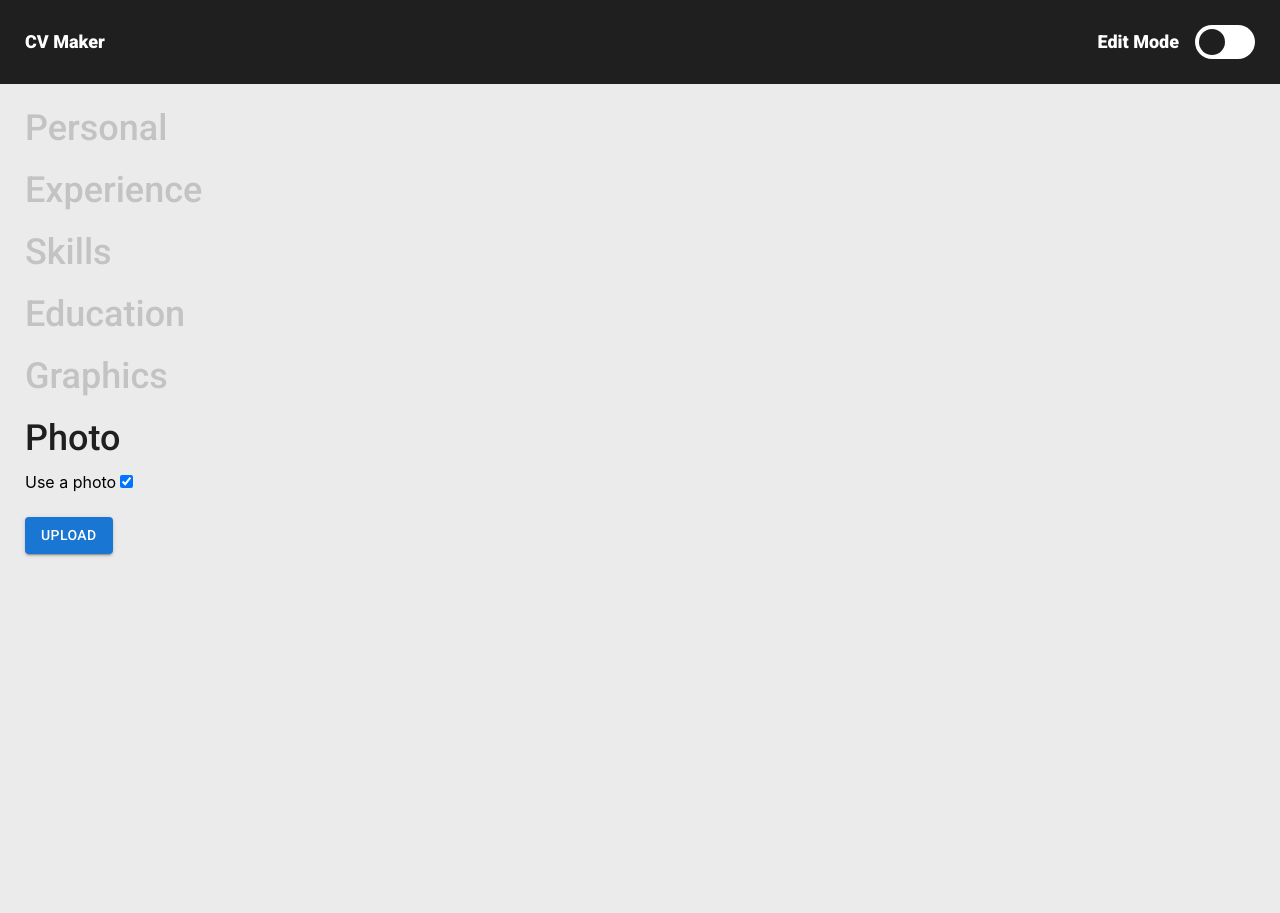
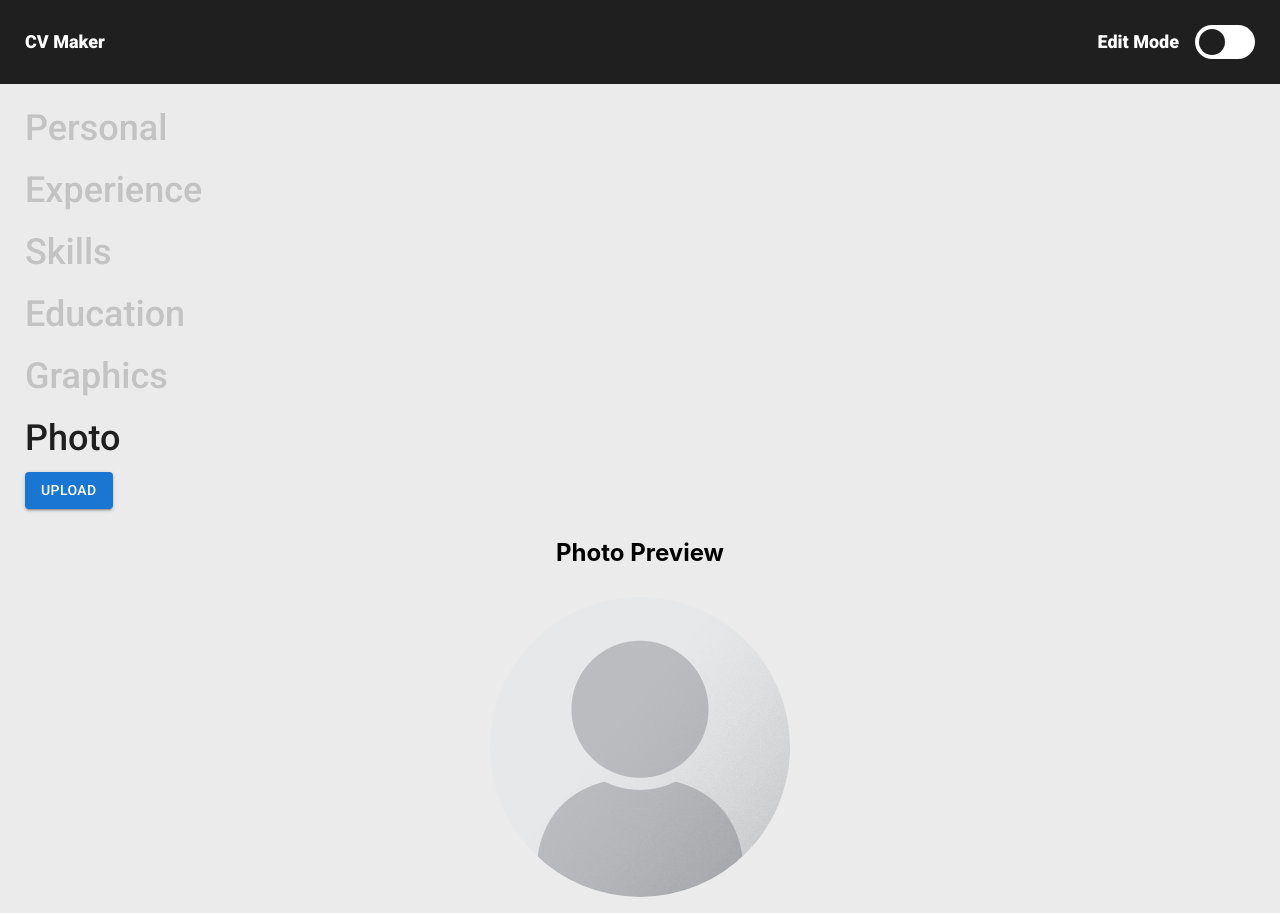
Before and after one commit to jpotterfi/CV-maker, a React (Create React App) app in the folder cv-project/: page / in a window 1280 px wide. Both pictures are taken after a click on the element "Photo". Built offline with nearby package versions, Linux system fonts and the light colour scheme.

Commit message:
added placeholder image for profile picture and improved Photo section

```diff
--- a/cv-project/src/App.css
+++ b/cv-project/src/App.css
@@ -35,3 +35,26 @@ h3 {
 .form-gap {
   gap: 26px;
 }
+
+#photo__label-preview-duo {
+  display: flex;
+  flex-direction: column;
+  gap: 2rem;
+}
+
+#photo__label-preview-text-duo {
+  display: flex;
+  flex-direction: column;
+  align-items: center;
+  gap: 2rem;
+  padding-bottom: 1rem;
+}
+
+.photo__preview__text {
+  font-weight: 700;
+  font-size: 1.5rem;
+}
+
+#uploadButton {
+  align-self: flex-start;
+}
--- a/cv-project/src/App.js
+++ b/cv-project/src/App.js
@@ -16,9 +16,10 @@ import "./Preview.css";
 import { nanoid } from "nanoid";
 import { hover } from "@testing-library/user-event/dist/hover";
 import Preview from "./Components/Preview";
+import PlaceholderImage from "./Images/Portrait_Placeholder.png";
 
 function App() {
-  const [photoFile, setPhotoFile] = React.useState("");
+  const [photoFile, setPhotoFile] = React.useState(PlaceholderImage);
 
   console.log("photoFile", photoFile);
   const [skillsModules, setSkillsModules] = React.useState([
--- a/cv-project/src/Components/Photo.js
+++ b/cv-project/src/Components/Photo.js
@@ -24,7 +24,7 @@ export default function Photo(props) {
       </h3>
       {props.activeComponentData.photo && (
         <div className="column form-gap">
-          <div className="row">
+          {/* <div className="row">
             <label className="usePhoto" htmlFor="usePhoto">
               Use a photo
             </label>
@@ -35,10 +35,9 @@ export default function Photo(props) {
               checked={props.data.usePhoto}
               onChange={props.handleChange}
             />
-          </div>
-          {props.data.usePhoto ? (
-            <div>
-              <Button variant="contained" component="label">
+          </div> */}
+          <div id="photo__label-preview-duo" className="form-gap">
+            <Button variant="contained" component="label" id="uploadButton">
               Upload
               <input
                 hidden
@@ -47,6 +46,8 @@ export default function Photo(props) {
                 onInput={props.changePhoto}
               />
             </Button>
+            <div id="photo__label-preview-text-duo">
+              <div className="photo__preview__text">Photo Preview</div>
               <div
                 id="preview"
                 style={{
@@ -60,9 +61,7 @@ export default function Photo(props) {
                 }}
               ></div>
             </div>
-          ) : (
-            <div>No Problem! We won't include a photo on your CV.</div>
-          )}
+          </div>
         </div>
       )}
     </section>
--- a/cv-project/src/Components/Preview.js
+++ b/cv-project/src/Components/Preview.js
@@ -79,13 +79,13 @@ export default function Preview(props) {
         id="preview__banner"
         style={{ backgroundImage: `url(${bannerImage})` }}
       ></div>
-      {props.data.usePhoto && (
-        <div
-          id="preview__photo"
-          className="overlay"
-          style={{ ...photoStyle, ...photoBorderColor }}
-        ></div>
-      )}
+
+      <div
+        id="preview__photo"
+        className="overlay"
+        style={{ ...photoStyle, ...photoBorderColor }}
+      ></div>
+
       <div id="preview__content" className="column preview__gap_larger">
         <PreviewAbout
           data={props.data}
--- a/cv-project/src/Preview.css
+++ b/cv-project/src/Preview.css
@@ -49,6 +49,10 @@
 .preview__education__mod {
   align-items: flex-start;
   gap: 16px;
+}
+
+.preview__experience__mod__description {
+  gap: 2px;
 }
 
 .preview__experience__name,
```
Also changed, not shown: cv-project/src/Images/Portrait_Placeholder.png (added). Lines whose indentation alone changed are shown as unchanged.
